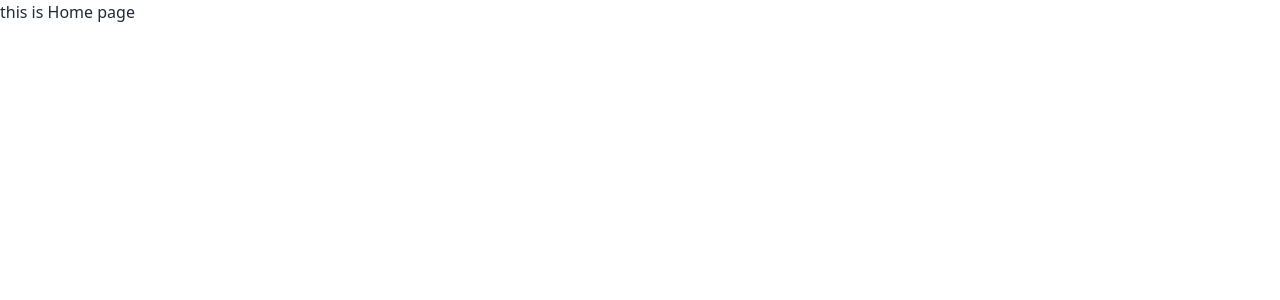
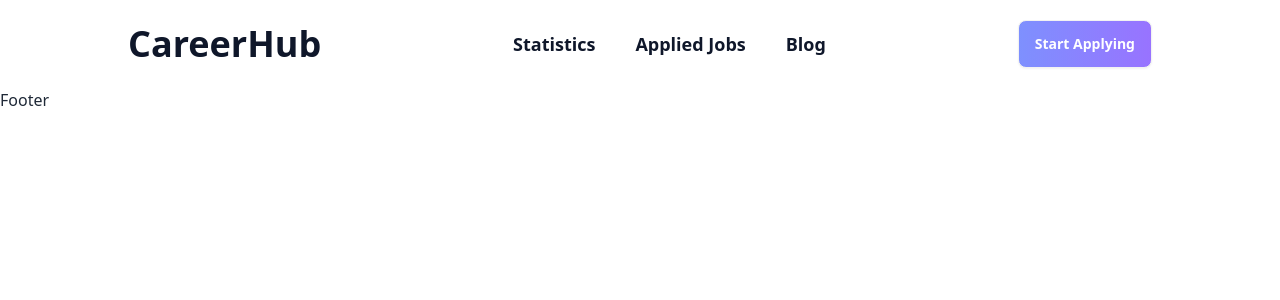
Before and after one commit to AshikurZaman01/Career-Hub, a React (Vite) app: page / in a window 1280 px wide. Shown: the top 300 px of the page. Built offline with nearby package versions, Linux system fonts and the light colour scheme.

Commit message:
create navbar

```diff
--- a/package.json
+++ b/package.json
@@ -10,6 +10,7 @@
     "preview": "vite preview"
   },
   "dependencies": {
+    "prop-types": "^15.8.1",
     "react": "^18.3.1",
     "react-dom": "^18.3.1",
     "react-router-dom": "^6.26.0"
--- /dev/null
+++ b/src/Components/Footer/Footer.jsx
@@ -0,0 +1,10 @@
+
+const Footer = () => {
+    return (
+        <div>
+            Footer
+        </div>
+    );
+}
+
+export default Footer;
--- /dev/null
+++ b/src/Components/Header/List.jsx
@@ -0,0 +1,11 @@
+import { NavLink } from 'react-router-dom';
+
+const List = ({ route }) => {
+    return (
+        <div>
+            <li><NavLink to={route.path}> {route.name}</NavLink></li>
+        </div>
+    );
+}
+
+export default List;
--- /dev/null
+++ b/src/Components/Header/Navbar.jsx
@@ -0,0 +1,39 @@
+import { Link } from "react-router-dom";
+import List from "./List";
+
+const Navbar = () => {
+
+    const routes = [
+        { id: 1, name: 'Statistics', path: '/statistics' },
+        { id: 2, name: 'Applied Jobs', path: '/applied-jobs' },
+        { id: 3, name: 'Blog', path: '/blog' },
+    ]
+
+    return (
+        <div className="flex justify-between items-center my-5">
+
+            <Link to={'/'}>
+                <h1 className="text-2xl sm:text-2xl md:text-3xl lg:text-4xl font-bold text-[#0F172A]">
+                    CareerHub
+                </h1>
+            </Link>
+
+
+            <nav>
+                <ul className="md:flex justify-between items-center gap-10 text-[#0F172A] text-lg font-semibold">
+                    {
+                        routes.map((route) => <List key={route.id} route={route}></List>)
+                    }
+                </ul>
+            </nav>
+
+            <button className="btn btn-md bg-gradient-to-r from-[#7E90FE] to-[#9873FF] text-white">
+                Start Applying
+            </button>
+
+
+        </div>
+    );
+}
+
+export default Navbar;
--- a/src/Components/Home/Home.jsx
+++ b/src/Components/Home/Home.jsx
@@ -1,13 +1,18 @@
 import { Outlet } from "react-router-dom";
+import Navbar from "../Header/Navbar";
+import Footer from "../Footer/Footer";
 
 const Home = () => {
     return (
+
         <div>
-            this is Home page
-            <div>
+            <div className="w-[80%] mx-auto">
+                <Navbar></Navbar>
                 <Outlet></Outlet>
             </div>
+            <Footer></Footer>
         </div>
+
     );
 }
 
--- a/src/main.jsx
+++ b/src/main.jsx
@@ -17,7 +17,7 @@ const router = createBrowserRouter([
         element: <Statistics />
       },
       {
-        path: "appliedJobs",
+        path: "applied-jobs",
         element: <AppliedJobs />
       },
       {
```
Also changed, not shown: src/index.css (line endings or trailing spaces), 1 other file (tests, documents, lock files or other folders).
